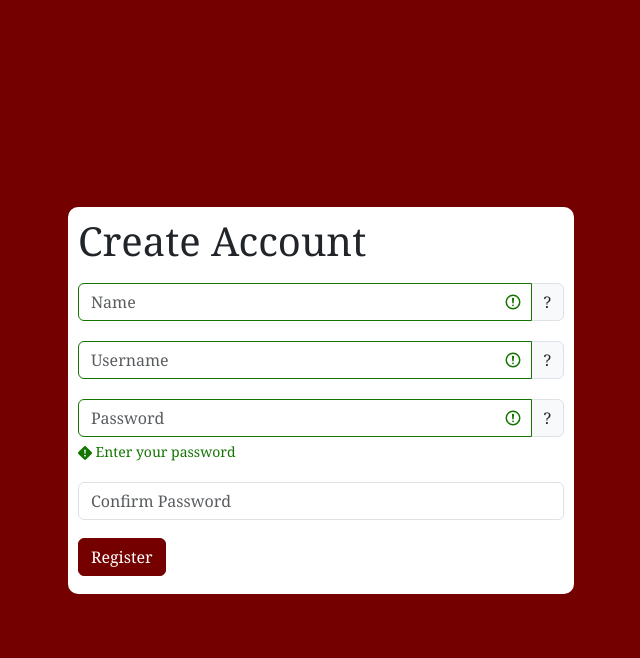
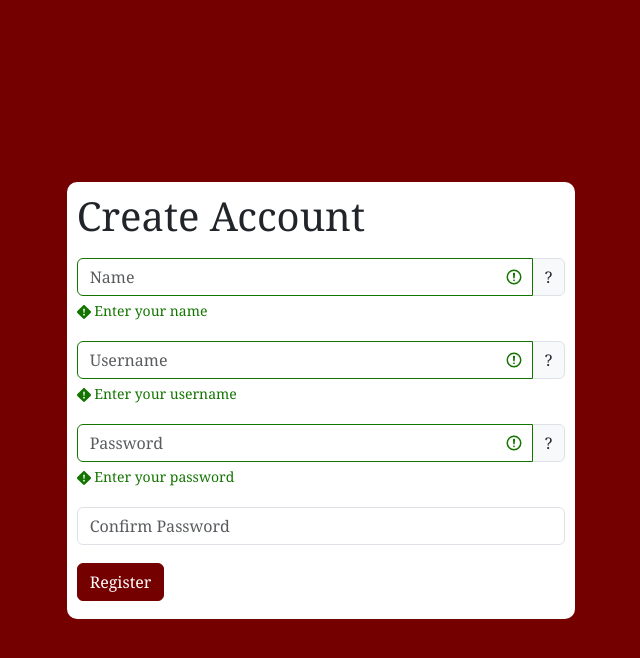
Before and after one commit to celdond/Vital-Mail, a React (Vite) app in the folder frontend/: page /register in a window 1280 px wide. Both pictures are taken after a click on the button "Register". Shown: the top 658 px of the page, without its empty margins (319-959 px from the left). Built offline with nearby package versions, Linux system fonts and the light colour scheme.

Commit message:
set-up all validation avenues

```diff
--- a/frontend/src/components/registerPage.tsx
+++ b/frontend/src/components/registerPage.tsx
@@ -130,14 +130,14 @@ export default function RegisterPage() {
 				<h1>Create Account</h1>
 				<Form>
 					<Form.Group className="field-wrapper">
-						<InputGroup>
+						<InputGroup hasValidation>
 							<Form.Control
 								type="name"
 								placeholder="Name"
 								aria-describedby="basic-addon2"
 								value={form.username}
 								onChange={(e) => setFormField('username', e.target.value)}
-								isInvalid={!!errors.email}
+								isInvalid={!!errors.username}
 							/>
 							<OverlayTrigger
 								placement="top"
@@ -149,17 +149,20 @@ export default function RegisterPage() {
 							>
 								<InputGroup.Text id="basic-addon2">?</InputGroup.Text>
 							</OverlayTrigger>
+							<Form.Control.Feedback type="invalid">
+								<ExclamationDiamondFill /> {errors.username}
+							</Form.Control.Feedback>
 						</InputGroup>
 					</Form.Group>
 					<Form.Group className="field-wrapper">
-						<InputGroup>
+						<InputGroup hasValidation>
 							<Form.Control
 								type="text"
 								placeholder="Username"
 								aria-describedby="basic-addon2"
 								value={form.email}
 								onChange={(e) => setFormField('email', e.target.value)}
-								isInvalid={!!errors.username}
+								isInvalid={!!errors.email}
 							/>
 							<OverlayTrigger
 								placement="top"
@@ -171,6 +174,9 @@ export default function RegisterPage() {
 							>
 								<InputGroup.Text id="basic-addon2">?</InputGroup.Text>
 							</OverlayTrigger>
+							<Form.Control.Feedback type="invalid">
+								<ExclamationDiamondFill /> {errors.email}
+							</Form.Control.Feedback>
 						</InputGroup>
 					</Form.Group>
 					<div className="field-wrapper">
```
